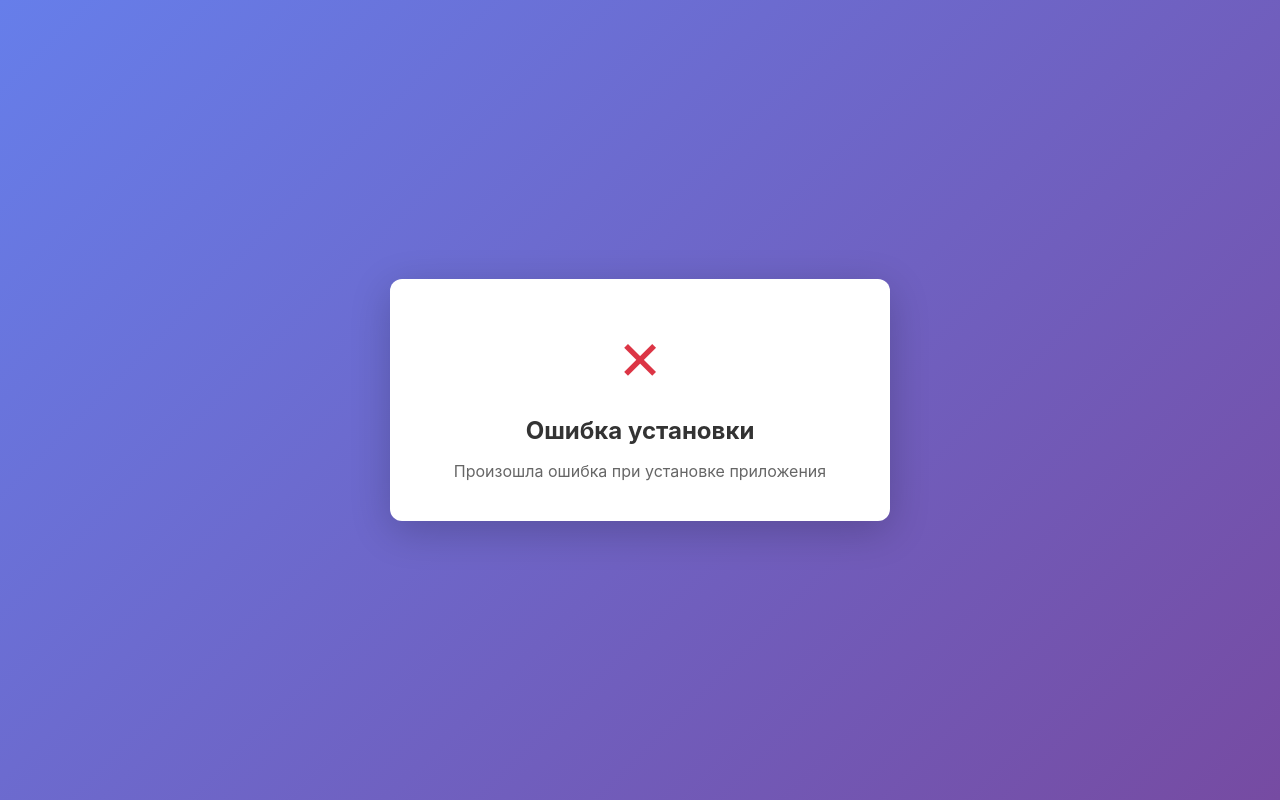
After one commit to antonov-komp/develop-b24, a PHP site: page /APP-B24/templates/install.php in a window 1280 px wide. The commit adds this page. Run offline with PHP 8.4, Linux system fonts and the light colour scheme.

Commit message:
Refactor install.php to utilize AuthService directly, enhancing error handling and separating HTML into a dedicated template. This update improves code maintainability and aligns with the new MVC architecture.

```diff
--- /dev/null
+++ b/APP-B24/templates/install.php
@@ -0,0 +1,107 @@
+<?php
+/**
+ * Шаблон страницы установки приложения Bitrix24
+ *
+ * Переменные:
+ * - $result - результат установки от CRest::installApp()
+ *   - $result['install'] - успешность установки (bool)
+ *   - $result['rest_only'] - только REST API (bool)
+ * - $error - сообщение об ошибке (если есть)
+ */
+?>
+<!DOCTYPE html>
+<html lang="ru">
+<head>
+    <meta charset="UTF-8">
+    <meta name="viewport" content="width=device-width, initial-scale=1.0">
+    <title>Установка приложения Bitrix24</title>
+    <script src="//api.bitrix24.com/api/v1/"></script>
+    <?php if (isset($result['install']) && $result['install'] === true): ?>
+    <script>
+        BX24.init(function(){
+            BX24.installFinish();
+        });
+    </script>
+    <?php endif; ?>
+    <style>
+        * {
+            margin: 0;
+            padding: 0;
+            box-sizing: border-box;
+        }
+
+        body {
+            font-family: -apple-system, BlinkMacSystemFont, 'Segoe UI', Roboto, 'Helvetica Neue', Arial, sans-serif;
+            background: linear-gradient(135deg, #667eea 0%, #764ba2 100%);
+            min-height: 100vh;
+            display: flex;
+            align-items: center;
+            justify-content: center;
+            padding: 20px;
+        }
+
+        .install-container {
+            background: white;
+            border-radius: 12px;
+            padding: 40px;
+            box-shadow: 0 10px 40px rgba(0, 0, 0, 0.2);
+            text-align: center;
+            max-width: 500px;
+            width: 100%;
+        }
+
+        .install-icon {
+            font-size: 64px;
+            margin-bottom: 20px;
+        }
+
+        .install-success {
+            color: #28a745;
+        }
+
+        .install-error {
+            color: #dc3545;
+        }
+
+        h1 {
+            font-size: 24px;
+            margin-bottom: 16px;
+            color: #333;
+        }
+
+        .message {
+            font-size: 16px;
+            color: #666;
+            margin-top: 16px;
+        }
+
+        .error-message {
+            color: #dc3545;
+            background: #f8d7da;
+            border: 1px solid #f5c6cb;
+            border-radius: 4px;
+            padding: 12px;
+            margin-top: 16px;
+        }
+    </style>
+</head>
+<body>
+    <div class="install-container">
+        <?php if (isset($result['install']) && $result['install'] === true): ?>
+            <div class="install-icon install-success">✓</div>
+            <h1>Установка завершена</h1>
+            <p class="message">Приложение успешно установлено в Bitrix24</p>
+        <?php else: ?>
+            <div class="install-icon install-error">✗</div>
+            <h1>Ошибка установки</h1>
+            <?php if (isset($error) && !empty($error)): ?>
+                <div class="error-message">
+                    <?= htmlspecialchars($error) ?>
+                </div>
+            <?php else: ?>
+                <p class="message">Произошла ошибка при установке приложения</p>
+            <?php endif; ?>
+        <?php endif; ?>
+    </div>
+</body>
+</html>
```
Also changed, not shown: APP-B24/install.php (+64 -28 lines), DOCS/TASKS/TASK-007-refactor-install-php.md (+16 -8 lines).
